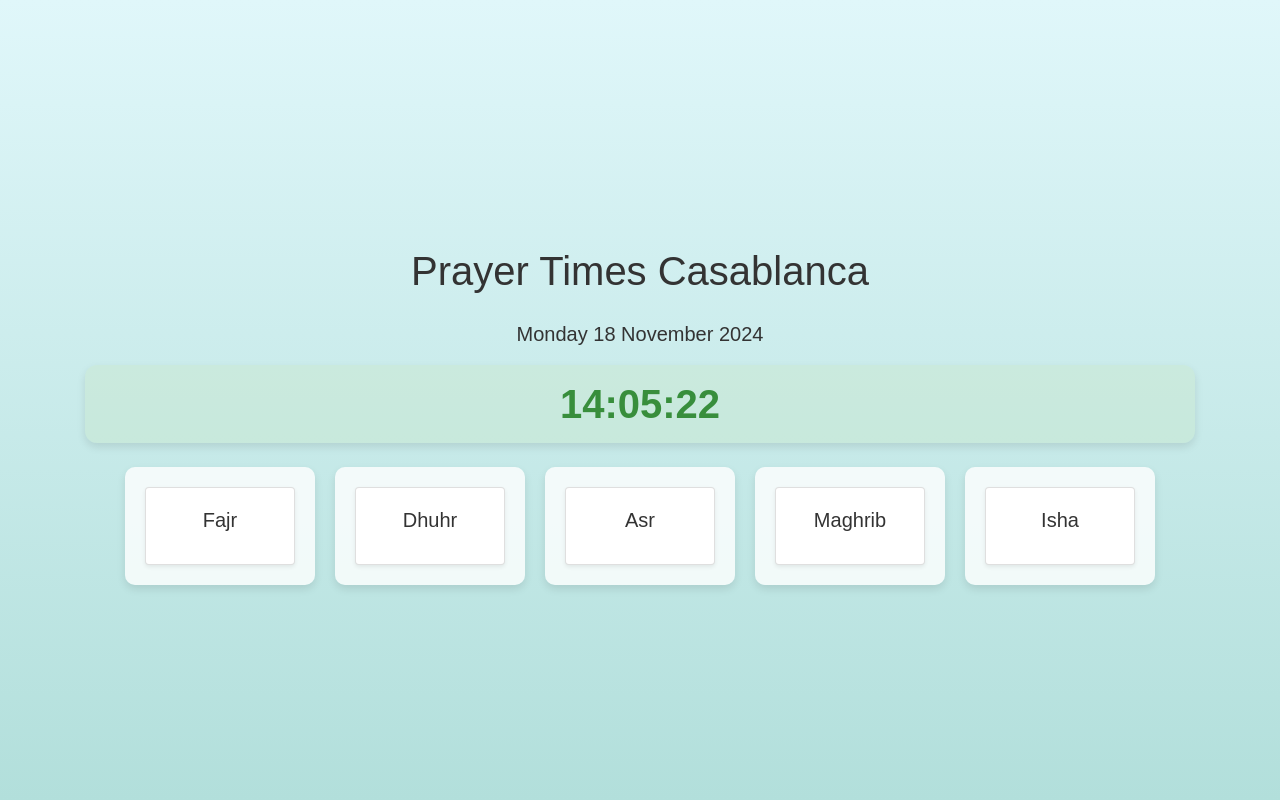
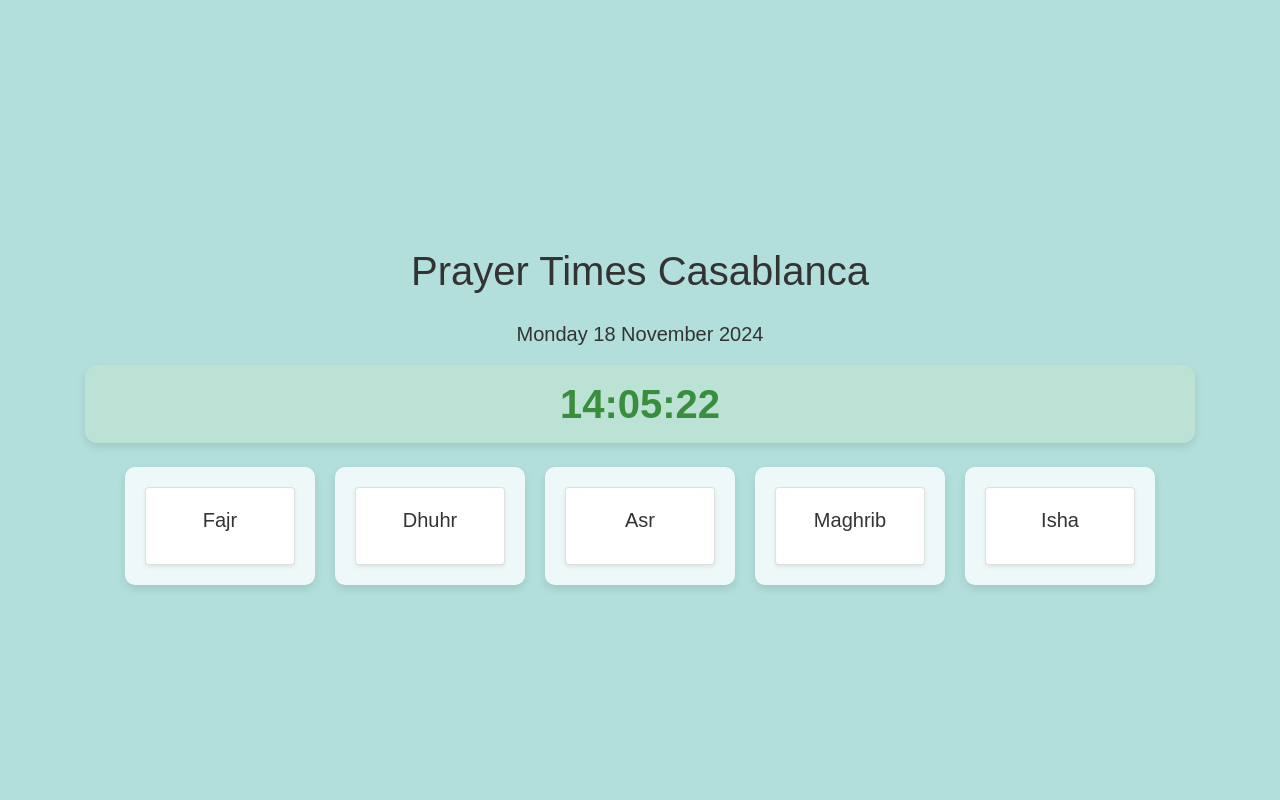
Before and after one commit to yassir-vr/prayer-times-app, a PHP site: page / in a window 1280 px wide. Run offline with PHP 8.4, Linux system fonts and the light colour scheme; data that the repository does not hold is empty.

Commit message:
changing background color

```diff
--- a/style.css
+++ b/style.css
@@ -1,7 +1,7 @@
 /* Basisstijl voor body */
 body {
     font-family: 'Arial', sans-serif;
-    background: linear-gradient(to bottom, #e0f7fa, #b2dfdb);
+    background: #b2dfdb;
     color: #333333;
     display: flex;
     flex-direction: column;
```
